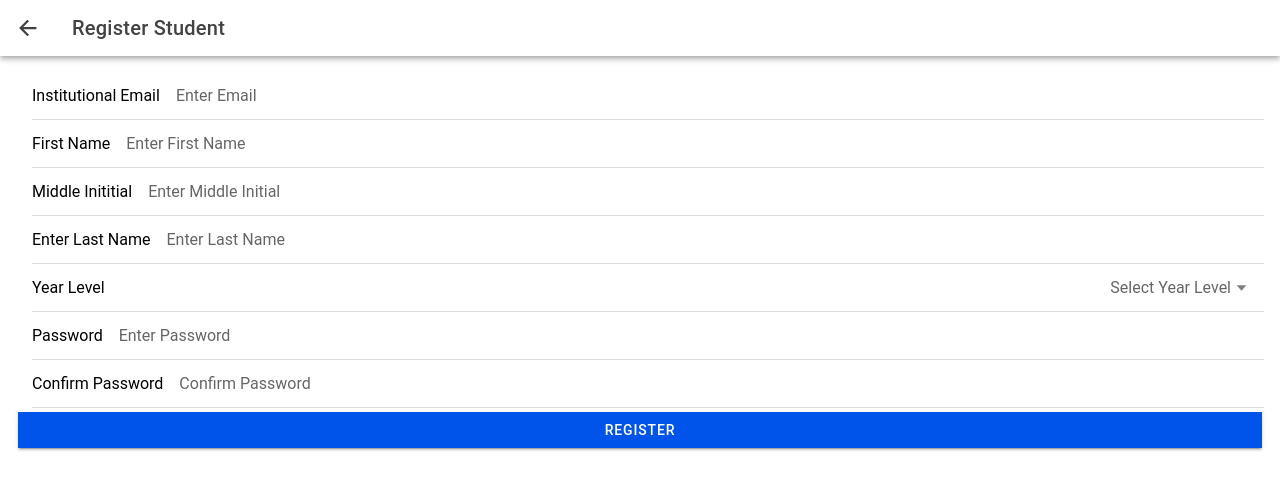
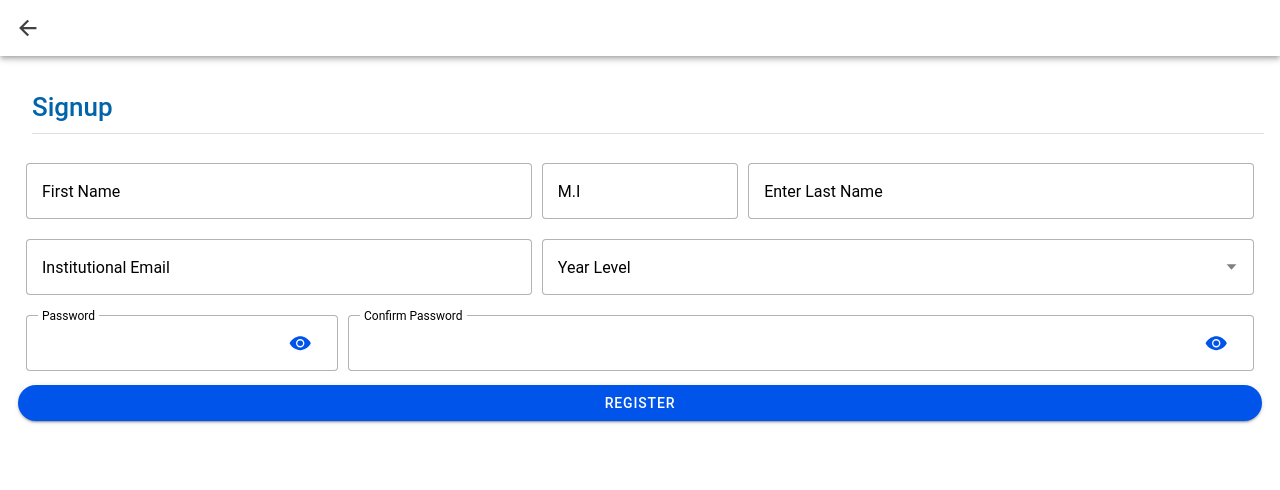
Before and after one commit to cliffamadeus/ics-quizard, a React (Vite) app: page /ics-quizard/register in a window 1280 px wide. Shown: the top 490 px of the page. Built offline with nearby package versions, Linux system fonts and the light colour scheme; no server answers.

Commit message:
Register.tsx UI Changes

```diff
--- a/src/pages/Register.tsx
+++ b/src/pages/Register.tsx
@@ -1,5 +1,5 @@
 import React, { useState } from 'react';
-import { IonContent, IonPage, IonInput, IonButton, IonAlert, IonHeader, IonToolbar, IonTitle, IonBackButton, IonButtons, IonSelect, IonSelectOption, IonItem } from '@ionic/react';
+import { IonContent, IonPage, IonInput, IonButton, IonAlert, IonHeader, IonToolbar, IonTitle, IonBackButton, IonButtons, IonSelect, IonSelectOption, IonItem, IonText, IonCol, IonGrid, IonRow, IonInputPasswordToggle } from '@ionic/react';
 import { supabase } from '../utils/supabaseClient';
 import { useHistory } from 'react-router-dom';
 
@@ -84,52 +84,71 @@ const Register: React.FC = () => {
           <IonButtons slot="start">
             <IonBackButton defaultHref="/ics-quizard/login" />
           </IonButtons>
-          <IonTitle>Register Student</IonTitle>
+          <IonTitle></IonTitle>
         </IonToolbar>
       </IonHeader>
       <IonContent className="ion-padding">
+        <IonItem>
+          <IonText color="secondary">
+            <h1>Signup</h1>
+          </IonText>
+        </IonItem>
+        <br></br>
 
-        <IonItem>
-          <IonInput label="Institutional Email" type="email"
-            placeholder="Enter Email"
-            value={email}
-            onIonChange={(e) => setEmail(e.detail.value!)}>
-            </IonInput>
-        </IonItem>
-
-        <IonItem>
+        <IonGrid>
+          <IonRow>
+            <IonCol size="5">
                 <IonInput
                   label="First Name"
                   type="text"
+                  labelPlacement="floating"
+                  fill="outline"
                   placeholder="Enter First Name"
                   value={firstName}
                   onIonChange={(e) => setFirstName(e.detail.value!)}
                 />
-        </IonItem>
-
-        <IonItem>
+            </IonCol >
+              <IonCol size="2">
                   <IonInput
-            label="Middle Inititial"
+                  label="M.I"
                   type="text"
-            placeholder="Enter Middle Initial"
+                  labelPlacement="floating"
+                  fill="outline"
+                  placeholder="M.I"
                   value={middleInitial}
                   onIonChange={(e) => setMiddleInitial(e.detail.value!)}
                 />
-        </IonItem>
-
-        <IonItem>
+            </IonCol>
+            <IonCol>
                   <IonInput
                   label="Enter Last Name"
                   type="text"
+                  labelPlacement="floating"
+                  fill="outline"
                   placeholder="Enter Last Name"
                   value={lastName}
                   onIonChange={(e) => setLastName(e.detail.value!)}
                   />
-        </IonItem>
+            </IonCol>
+          </IonRow>
+        </IonGrid>
 
-        <IonItem>
+        <IonGrid>
+          <IonRow>
+            <IonCol size="5">
+                <IonInput label="Institutional Email" type="email"
+                placeholder="Institutional Email"
+                labelPlacement="floating"
+                fill="outline"
+                value={email}
+                onIonChange={(e) => setEmail(e.detail.value!)}>
+                </IonInput>
+            </IonCol>
+            <IonCol>
               <IonSelect
                 label="Year Level"
+                labelPlacement="floating"
+                fill="outline"
                 value={yearLevel}
                 placeholder="Select Year Level"
                 onIonChange={(e) => setYearLevel(e.detail.value!)}
@@ -139,30 +158,43 @@ const Register: React.FC = () => {
                 <IonSelectOption value="3">3rd Year</IonSelectOption>
                 <IonSelectOption value="4">4th Year</IonSelectOption>
               </IonSelect>
-        </IonItem>
+            </IonCol>
+          </IonRow>
+        </IonGrid>
 
-        <IonItem>
+        <IonGrid>
+          <IonRow>
+            <IonCol size="auto">
               <IonInput
                 label="Password"
                 type="password"
+                labelPlacement="floating"
+                fill="outline"
                 placeholder="Enter Password"
                 value={password}
                 onIonChange={(e) => setPassword(e.detail.value!)}
-          />
-        </IonItem>
-
-        <IonItem>
+              >
+              <IonInputPasswordToggle slot="end"></IonInputPasswordToggle>
+              </IonInput>
+            </IonCol>
+            <IonCol>
                 <IonInput
                 label="Confirm Password"
                 type="password"
+                labelPlacement="floating"
+                fill="outline"
                 placeholder="Confirm Password"
                 value={confirmPassword}
                 onIonChange={(e) => setConfirmPassword(e.detail.value!)}
-          />
-        </IonItem>
+              >
+              <IonInputPasswordToggle slot="end"></IonInputPasswordToggle>
+              </IonInput>
 
+            </IonCol>
+          </IonRow>
+        </IonGrid>
 
-        <IonButton expand="full" onClick={handleRegister}>
+        <IonButton expand="full" onClick={handleRegister}  shape="round">
           Register
         </IonButton>
 
```
Lines whose indentation alone changed are shown as unchanged.
